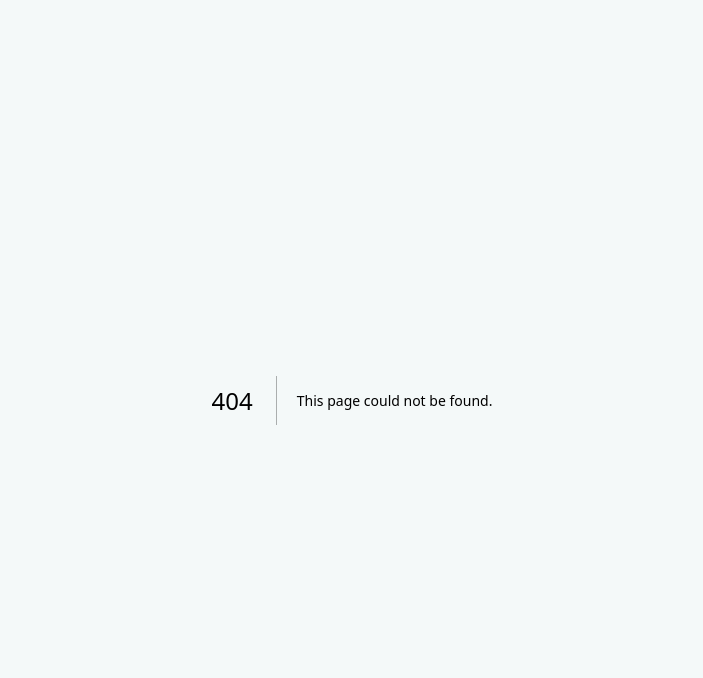
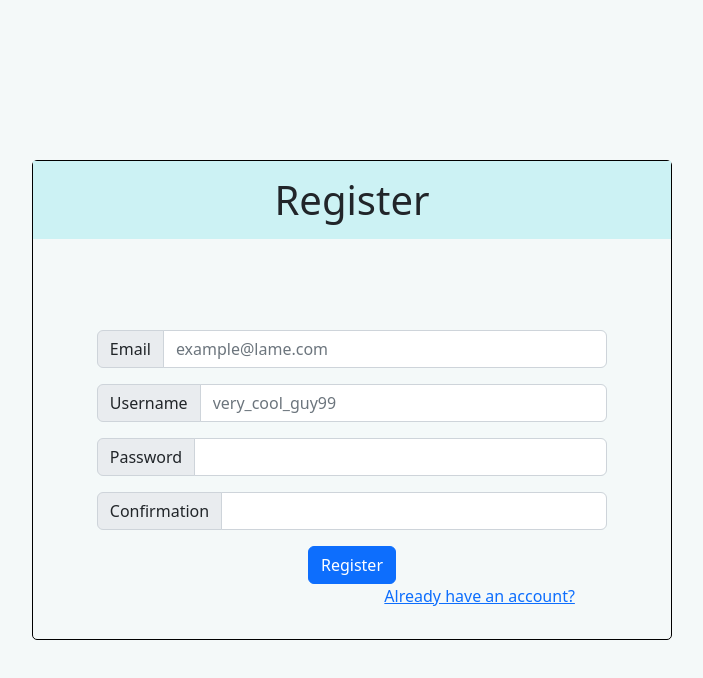
Before and after one commit to ayxan386/simple-chatting-frontend, a Next.js app: page /register in a window 1280 px wide. Before the commit this address had no page. Shown: the top 678 px of the page, without its empty margins (288-991 px from the left). Built offline with nearby package versions, Linux system fonts and the light colour scheme.

Commit message:
Added register page

```diff
--- /dev/null
+++ b/src/pages/register.tsx
@@ -0,0 +1,90 @@
+import { AppData, AppKeys, Data } from '@/data/DataProvider';
+import styles from '@/styles/components/register.module.css'
+import Link from 'next/link';
+import { ChangeEvent, Dispatch, SetStateAction, useState } from 'react';
+
+export default function RegisterPage() {
+
+    const [email, setEmail] = useState('')
+    const [password, setPassword] = useState('')
+    const [passwordRetry, setPasswordRetry] = useState('')
+    const [username, setUsername] = useState('')
+    const [errorMessage, setError] = useState('')
+
+
+    async function onRegisterButton() {
+        if (email.length == 0) {
+            setError("Email is required")
+            return;
+        } else if (password.length == 0) {
+            setError("Password is required")
+            return;
+        } else if (passwordRetry.length == 0 || password != passwordRetry) {
+            setError("Please confirm password")
+            return;
+        }
+        else if (username.length == 0) {
+            setError("Please choose an username")
+            return;
+        }
+
+        try {
+            const res = await fetch(`${process.env.SERVER_URL}/users/register`, {
+                method: "POST",
+                body: JSON.stringify({
+                    email, username, password, passwordRetry
+                }),
+                headers: {
+                    "content-type": "application/json",
+                },
+            })
+
+            const data: { token: string } = await res.json();
+            window.localStorage.setItem(AppKeys.token, data.token)
+            window.location.href = "/";
+        }
+        catch (err) {
+            console.log(err);
+        }
+    }
+
+    function onInputChange(setter: Dispatch<SetStateAction<string>>, eventData: ChangeEvent<HTMLInputElement>) {
+        setter(eventData.target.value);
+    }
+
+    return (
+        <div className={styles.central_wrapper}>
+            <div className={styles.central_form}>
+                <h1 className='sub-header'>Register</h1>
+                <form className={styles.input_holder_form}>
+                    {errorMessage != '' ? <div className='row'>{errorMessage}</div> : <></>}
+
+                    <div className="input-group mb-3">
+                        <span className="input-group-text" id="basic-addon1">Email</span>
+                        <input type="email" className="form-control" placeholder="example@lame.com" aria-label="Email" aria-describedby="basic-addon1" pattern="[a-z0-9._%+-]+@[a-z0-9.-]+\.[a-z]{2,}$" value={email} onChange={e => onInputChange(setEmail, e)} />
+                    </div>
+                    <div className="input-group mb-3">
+                        <span className="input-group-text" id="basic-addon1">Username</span>
+                        <input type="text" className="form-control" placeholder="very_cool_guy99" aria-label="Username" aria-describedby="basic-addon1" value={username} onChange={e => onInputChange(setUsername, e)} />
+                    </div>
+                    <div className="input-group mb-3">
+                        <span className="input-group-text" id="basic-addon1">Password</span>
+                        <input type="password" className="form-control" aria-label="password" aria-describedby="basic-addon1" value={password} onChange={e => onInputChange(setPassword, e)} />
+                    </div>
+                    <div className="input-group mb-3">
+                        <span className="input-group-text" id="basic-addon1">Confirmation</span>
+                        <input type="password" className="form-control" aria-label="confirmation" aria-describedby="basic-addon1" value={passwordRetry} onChange={e => onInputChange(setPasswordRetry, e)} />
+                    </div>
+                    <div className='container'>
+                        <div className='row'>
+                            <div className='col'><button type="button" className="btn btn-primary" onClick={() => onRegisterButton()}>Register</button></div>
+                        </div>
+                        <div className='row'>
+                            <div className='col'></div>
+                            <div className='col'><Link href="/login">Already have an account?</Link></div>
+                        </div>
+                    </div>
+                </form>
+            </div>
+        </div>)
+}
--- /dev/null
+++ b/src/styles/components/register.module.css
@@ -0,0 +1,28 @@
+.central_form {
+    width: 640px;
+    height: 480px;
+    border: 1px solid black;
+    border-radius: 5px;
+    text-align: center;
+    vertical-align: middle;
+}
+
+.central_wrapper {
+    width: 100%;
+    height: 100%;
+    display: flex;
+    box-sizing: border-box;
+    align-items: center;
+    align-content: center;
+    justify-content: center;
+    justify-items: center;
+}
+
+.input_holder_form {
+    width: 80%;
+    height: 90%;
+    margin: auto;
+    padding-top: 13%;
+    display: block;
+    text-align: center;
+}
```
